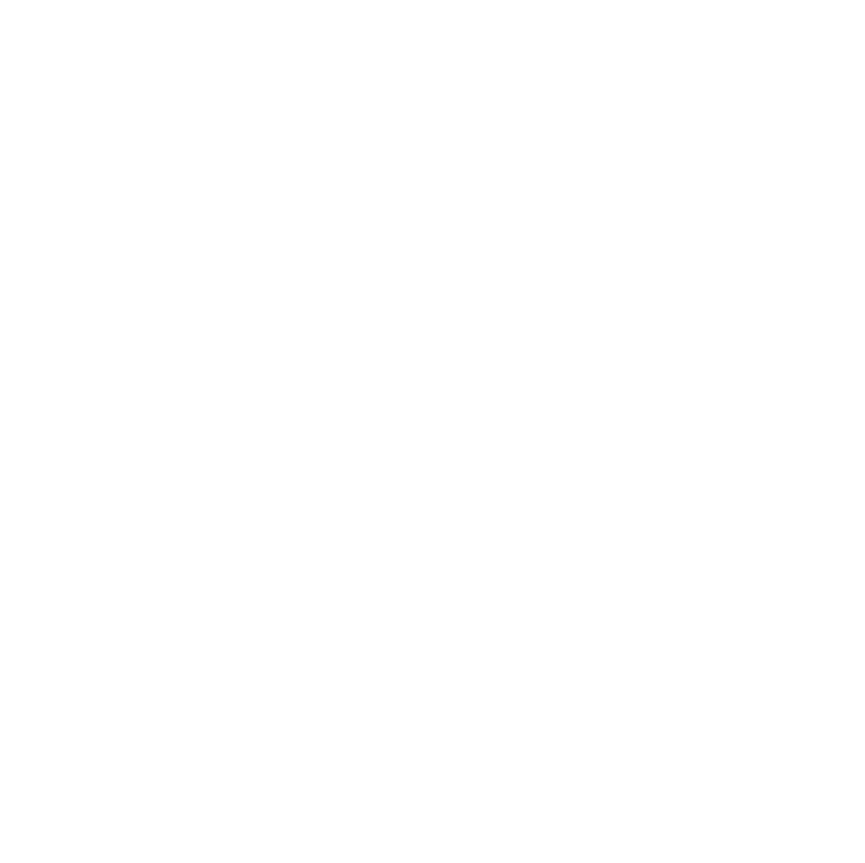
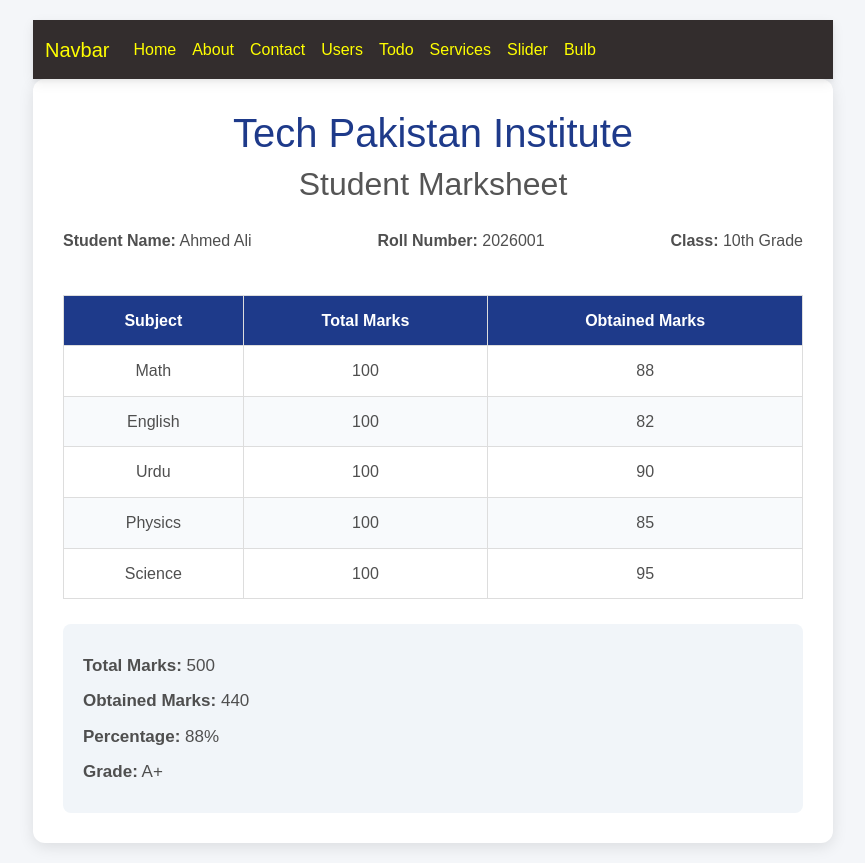
Before and after one commit to AzizullahCodes/SMIT_Batch_18, a React (Vite) app in the folder React JS/learning-react/: page /bulb in a window 1280 px wide. Before the commit this address had no page. Shown: the whole page, without its empty margins (207-1072 px from the left). Before the commit the page ends 800 px from the top, so only its background shows below. Built offline with nearby package versions, Linux system fonts and the light colour scheme; sample sign-in values are in the browser's storage.

Commit message:
Bulb app done

```diff
--- a/React JS/learning-react/src/components/navbar/navbar.jsx
+++ b/React JS/learning-react/src/components/navbar/navbar.jsx
@@ -57,6 +57,10 @@ const Navbar = () => {
                         <MDBNavbarLink>
                             <Link to={'/slider'} className='link'> Slider </Link>
                         </MDBNavbarLink>
+
+                        <MDBNavbarLink>
+                            <Link to={'/bulb'} className='link'> Bulb </Link>
+                        </MDBNavbarLink>
                     </MDBNavbarNav>
                 </MDBCollapse>
             </MDBContainer>
--- /dev/null
+++ b/React JS/learning-react/src/pages/bulb/bulb.css
@@ -0,0 +1,84 @@
+* {
+    margin: 0;
+    padding: 0;
+    box-sizing: border-box;
+    font-family: Arial, Helvetica, sans-serif;
+}
+
+body {
+    background-color: #f4f6f9;
+    display: flex;
+    justify-content: center;
+    align-items: center;
+    min-height: 100vh;
+    padding: 20px;
+}
+
+.marksheet {
+    width: 800px;
+    background: #fff;
+    padding: 30px;
+    border-radius: 12px;
+    box-shadow: 0 4px 15px rgba(0, 0, 0, 0.1);
+}
+
+.header {
+    text-align: center;
+    margin-bottom: 25px;
+}
+
+.header h1 {
+    color: #1e3a8a;
+    margin-bottom: 8px;
+}
+
+.header h2 {
+    color: #555;
+    font-weight: 500;
+}
+
+.student-info {
+    display: flex;
+    justify-content: space-between;
+    flex-wrap: wrap;
+    margin-bottom: 25px;
+    gap: 10px;
+}
+
+.student-info p {
+    font-size: 16px;
+}
+
+table {
+    width: 100%;
+    border-collapse: collapse;
+    margin-bottom: 25px;
+}
+
+table th,
+table td {
+    border: 1px solid #ddd;
+    padding: 12px;
+    text-align: center;
+}
+
+table th {
+    background-color: #1e3a8a;
+    color: white;
+}
+
+table tbody tr:nth-child(even) {
+    background-color: #f8fafc;
+}
+
+.result {
+    background-color: #f1f5f9;
+    padding: 20px;
+    border-radius: 8px;
+}
+
+.result p {
+    margin: 8px 0;
+    font-size: 17px;
+    font-weight: 500;
+}
--- /dev/null
+++ b/React JS/learning-react/src/pages/bulb/bulb.jsx
@@ -0,0 +1,66 @@
+import React, { useState } from 'react';
+import "./bulb.css";
+
+const Bulb = () => {
+
+    return (
+        <div className="marksheet">
+            <div className="header">
+                <h1>Tech Pakistan Institute</h1>
+                <h2>Student Marksheet</h2>
+            </div>
+
+            <div className="student-info">
+                <p><strong>Student Name:</strong> Ahmed Ali</p>
+                <p><strong>Roll Number:</strong> 2026001</p>
+                <p><strong>Class:</strong> 10th Grade</p>
+            </div>
+
+            <table>
+                <thead>
+                    <tr>
+                        <th>Subject</th>
+                        <th>Total Marks</th>
+                        <th>Obtained Marks</th>
+                    </tr>
+                </thead>
+                <tbody>
+                    <tr>
+                        <td>Math</td>
+                        <td>100</td>
+                        <td>88</td>
+                    </tr>
+                    <tr>
+                        <td>English</td>
+                        <td>100</td>
+                        <td>82</td>
+                    </tr>
+                    <tr>
+                        <td>Urdu</td>
+                        <td>100</td>
+                        <td>90</td>
+                    </tr>
+                    <tr>
+                        <td>Physics</td>
+                        <td>100</td>
+                        <td>85</td>
+                    </tr>
+                    <tr>
+                        <td>Science</td>
+                        <td>100</td>
+                        <td>95</td>
+                    </tr>
+                </tbody>
+            </table>
+
+            <div className="result">
+                <p><strong>Total Marks:</strong> 500</p>
+                <p><strong>Obtained Marks:</strong> 440</p>
+                <p><strong>Percentage:</strong> 88%</p>
+                <p><strong>Grade:</strong> A+</p>
+            </div>
+        </div>
+    );
+};
+
+export default Bulb;
--- a/React JS/learning-react/src/utils/all-routes.js
+++ b/React JS/learning-react/src/utils/all-routes.js
@@ -8,6 +8,7 @@ const privateRoutesData = [
   "/todo",
   "/services",
   "/slider",
+  "/bulb"
 ];
 
 export { publicRoutesData, privateRoutesData };
--- a/React JS/learning-react/src/utils/routes.jsx
+++ b/React JS/learning-react/src/utils/routes.jsx
@@ -12,6 +12,7 @@ import Services from '../pages/services/services';
 import Slider from '../pages/slider/slider';
 import Login from "../pages/login/login";
 import SignUp from "../pages/signup/signup";
+import Bulb from '../pages/bulb/bulb';
 
 const AppRoutes = () => {
     return (
@@ -30,6 +31,7 @@ const AppRoutes = () => {
                 <Route element={<Todo />} path='/todo' />
                 <Route element={<Services />} path='/services' />
                 <Route element={<Slider />} path='/slider' />
+                <Route element={<Bulb />} path='/bulb' />
             </Route>
         </Routes>
     );
```
Also changed, not shown: React JS/learning-react/src/assets/bulb-off.PNG (added), React JS/learning-react/src/assets/bulb-on.PNG (added).
